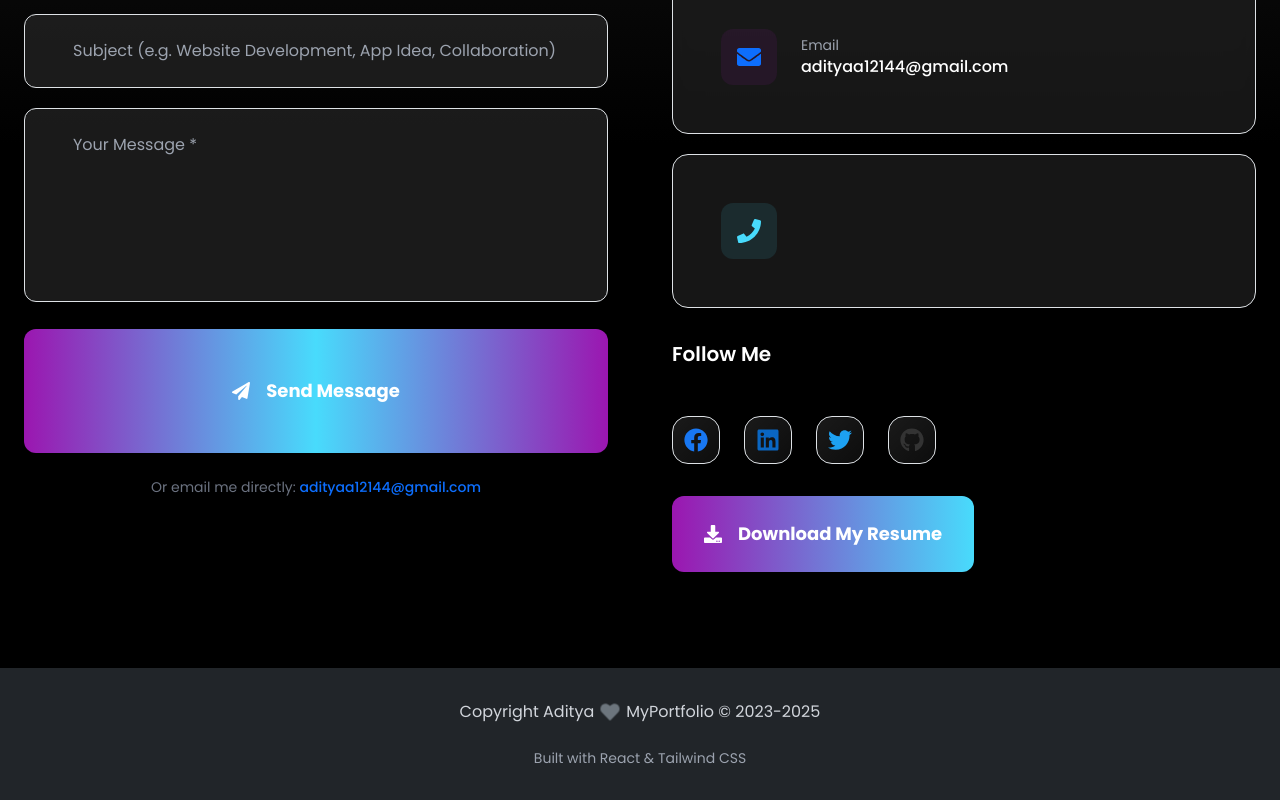
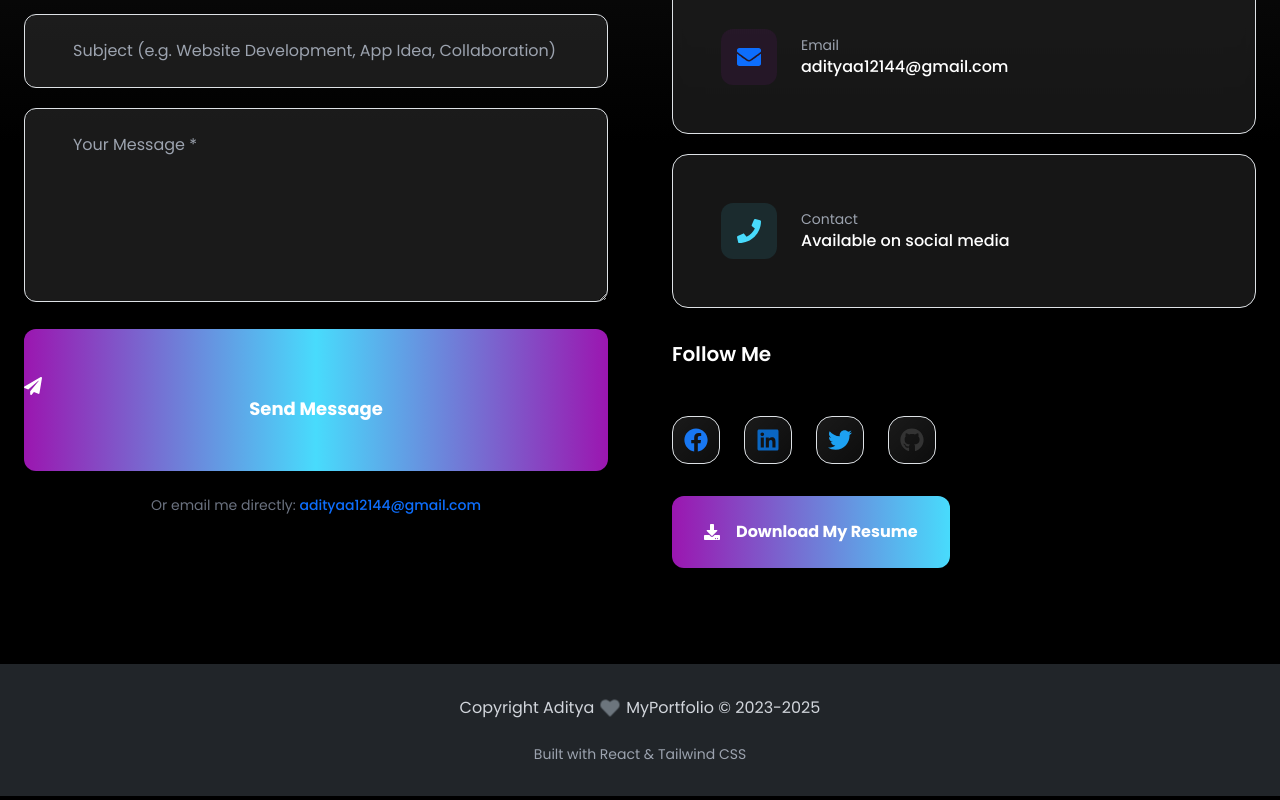
Before and after one commit to ADITYAPIMPALE11127/portfolio, a React (Vite) app: page / in a window 1280 px wide. Shown: the part 7745-8545 px from the top of the page. Built offline with nearby package versions, Linux system fonts and the light colour scheme; the HTML template or start-up script is replaced by a standard one.

Commit message:
Remove exposed contact phone numbers from Contact component

```diff
--- a/src/components/Contact.jsx
+++ b/src/components/Contact.jsx
@@ -125,7 +125,10 @@ const Contact = () => {
                   <div className="p-3 bg-accent/10 rounded-xl">
                     <FaPhone className="text-2xl text-accent" />
                   </div>
-
+                  <div>
+                    <p className="text-gray-400 text-sm">Contact</p>
+                    <p className="text-white font-medium">Available on social media</p>
+                  </div>
                 </motion.div>
               </div>
             </div>
@@ -142,7 +145,7 @@ const Contact = () => {
                     rel="noopener noreferrer"
                     whileHover={{ scale: 1.2, y: -8 }}
                     whileTap={{ scale: 0.9 }}
-                    className="w-12 h-12 bg-gradient-to-br from-white/10 to-white/5 rounded-2xl flex items-center justify-center text-2xl backdrop-blur-md border border-white/10 hover:border-primary/50 transition-all duration-300"
+                    className="w-12 h-12 bg-gradient-to-br from-white/10 to-white/5 rounded-2xl flex items-center justify-center text-2xl backdrop-blur-md border border-white/10 hover:border-prim[...]"
                     style={{ color: social.color }}
                   >
                     <social.icon />
@@ -158,7 +161,7 @@ const Contact = () => {
               rel="noopener noreferrer"
               whileHover={{ scale: 1.05 }}
               whileTap={{ scale: 0.95 }}
-              className="inline-flex items-center gap-3 px-8 py-4 bg-gradient-to-r from-primary to-accent text-white font-bold rounded-xl shadow-2xl hover:shadow-primary/50 transition-all duration-300 text-lg"
+              className="inline-flex items-center gap-3 px-8 py-4 bg-gradient-to-r from-primary to-accent text-white font-bold rounded-xl shadow-2xl hover:shadow-primary/50 transition-all duratio[...]"
             >
               <FaDownload />
               Download My Resume
@@ -203,7 +206,7 @@ const Contact = () => {
                   value={formData.name}
                   onChange={handleChange}
                   required
-                  className="w-full px-5 py-4 bg-dark/70 border border-primary/30 rounded-xl text-white placeholder-gray-400 focus:outline-none focus:border-primary focus:ring-2 focus:ring-primary/50 transition-all duration-300"
+                  className="w-full px-5 py-4 bg-dark/70 border border-primary/30 rounded-xl text-white placeholder-gray-400 focus:outline-none focus:border-primary focus:ring-2 focus:ring-primar[...]"
                 />
                 <input
                   type="email"
@@ -212,7 +215,7 @@ const Contact = () => {
                   value={formData.email}
                   onChange={handleChange}
                   required
-                  className="w-full px-5 py-4 bg-dark/70 border border-primary/30 rounded-xl text-white placeholder-gray-400 focus:outline-none focus:border-primary focus:ring-2 focus:ring-primary/50 transition-all duration-300"
+                  className="w-full px-5 py-4 bg-dark/70 border border-primary/30 rounded-xl text-white placeholder-gray-400 focus:outline-none focus:border-primary focus:ring-2 focus:ring-primar[...]"
                 />
               </div>
 
@@ -223,7 +226,7 @@ const Contact = () => {
                 placeholder="Subject (e.g. Website Development, App Idea, Collaboration)"
                 value={formData.subject}
                 onChange={handleChange}
-                className="w-full px-5 py-4 bg-dark/70 border border-primary/30 rounded-xl text-white placeholder-gray-400 focus:outline-none focus:border-primary focus:ring-2 focus:ring-primary/50 transition-all duration-300"
+                className="w-full px-5 py-4 bg-dark/70 border border-primary/30 rounded-xl text-white placeholder-gray-400 focus:outline-none focus:border-primary focus:ring-2 focus:ring-primary/[...]"
               />
 
               <textarea
@@ -233,7 +236,7 @@ const Contact = () => {
                 onChange={handleChange}
                 rows="6"
                 required
-                className="w-full px-5 py-4 bg-dark/70 border border-primary/30 rounded-xl text-white placeholder-gray-400 focus:outline-none focus:border-primary focus:ring-2 focus:ring-primary/50 transition-all duration-300 resize-none"
+                className="w-full px-5 py-4 bg-dark/70 border border-primary/30 rounded-xl text-white placeholder-gray-400 focus:outline-none focus:border-primary focus:ring-2 focus:ring-primary/[...]"
               ></textarea>
 
               <motion.button
@@ -241,7 +244,7 @@ const Contact = () => {
                 disabled={isSubmitting}
                 whileHover={{ scale: 1.02 }}
                 whileTap={{ scale: 0.98 }}
-                className="w-full py-5 bg-gradient-to-r from-primary via-accent to-primary text-white font-bold text-lg rounded-xl shadow-2xl hover:shadow-primary/60 transition-all duration-300 disabled:opacity-60 disabled:cursor-not-allowed flex items-center justify-center gap-3"
+                className="w-full py-5 bg-gradient-to-r from-primary via-accent to-primary text-white font-bold text-lg rounded-xl shadow-2xl hover:shadow-primary/60 transition-all duration-300 d[...]"
               >
                 {isSubmitting ? (
                   <>
```
